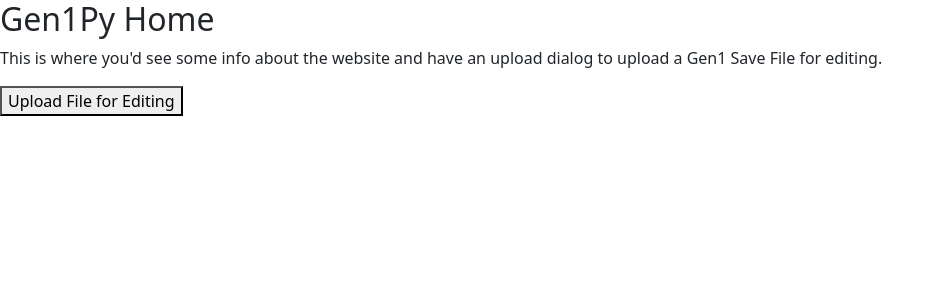
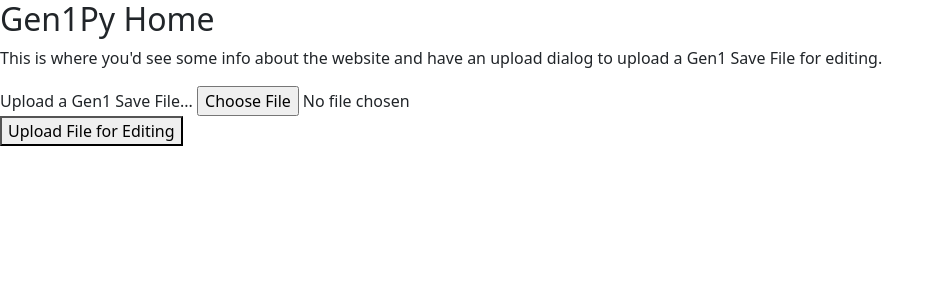
Before and after one commit to 9x14S/Gen1Py-WebServer, a Flask app: page / in a window 1280 px wide. Shown: the top 300 px of the page, without its empty margins (0-944 px from the left). Run offline with Flask 3, Linux system fonts and the light colour scheme.

Commit message:
add file upload dialog

```diff
--- a/app.py
+++ b/app.py
@@ -9,8 +9,8 @@ def index():
 
 @app.route("/upload", methods=["POST"])
 def upload():
-	if 'file' in request.files:
-		file = request.files['file']
+	if 'savefile' in request.files:
+		file = request.files['savefile']
 		return "Succesfully caught a file."
 	else:
 		return "Didn't get a file. <a href='/'>Go back</a>"
--- a/templates/index.html
+++ b/templates/index.html
@@ -6,6 +6,9 @@
 <h2>Gen1Py Home</h2>
 <p>This is where you'd see some info about the website and have an upload dialog to upload a Gen1 Save File for editing.</p>
 <form action="/upload" method="post">
+    <label for='savefile'>Upload a Gen1 Save File...</label>
+    <input type='file' name='savefile'/>
+    <br />
     <button type="submit">Upload File for Editing</button>
 </form>
 {% endblock %}
```
